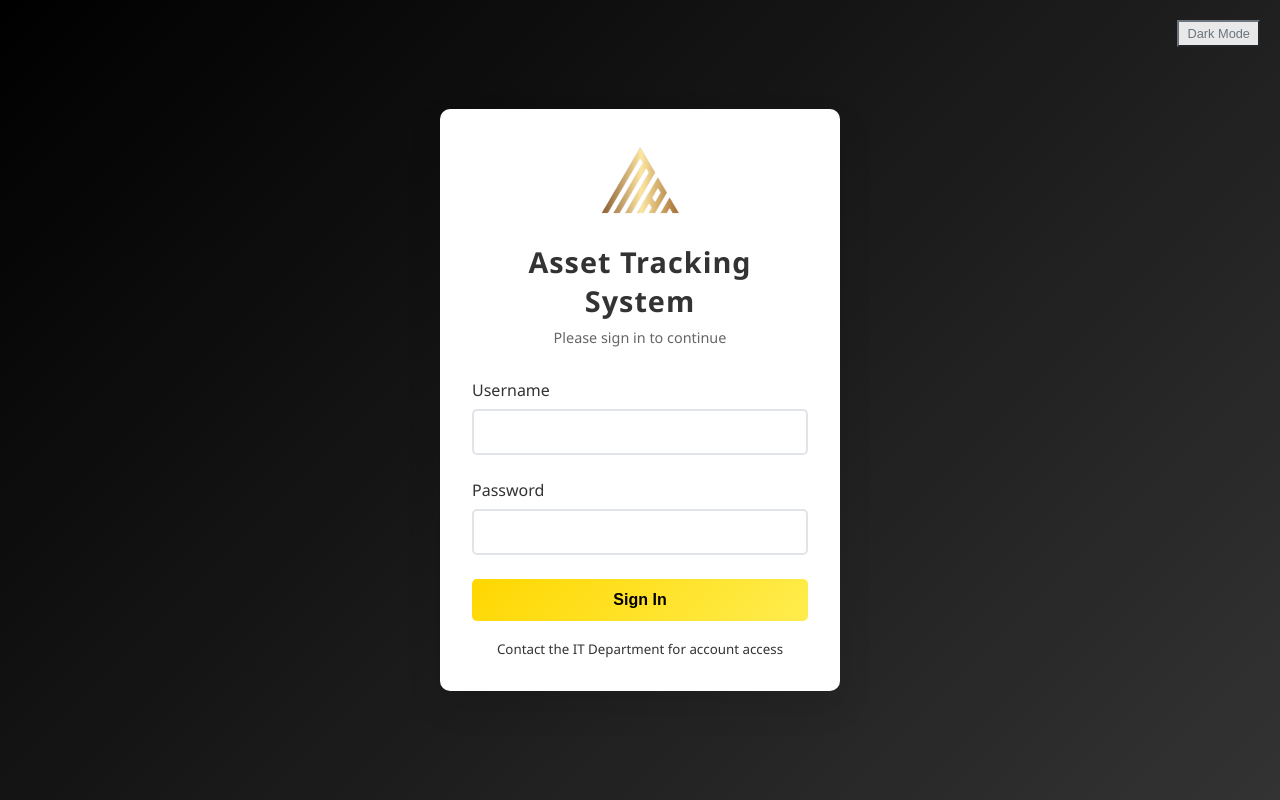
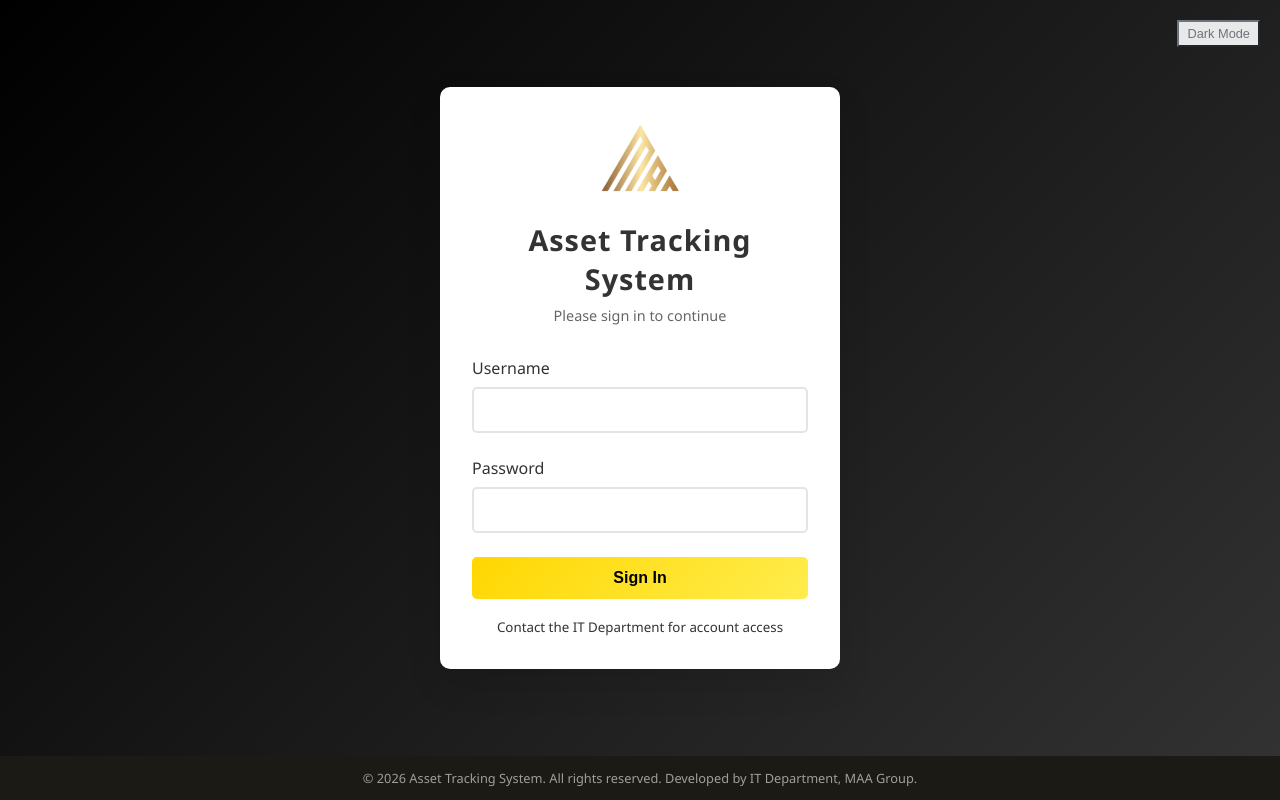
Before and after one commit to Jaypeeeee6/Asset-Tracking-System, a Flask app: page /auth/login in a window 1280 px wide. Run offline with Flask 3, Linux system fonts and the light colour scheme.

Commit message:
Add footer

```diff
--- a/static/qc-layout.css
+++ b/static/qc-layout.css
@@ -234,6 +234,7 @@ body {
     max-width: 100vw;
 }
 
+/* ===== GLOBAL FOOTER (QC Monitor match) ===== */
 .app-footer {
     text-align: center;
     font-size: 0.8rem;
@@ -242,9 +243,23 @@ body {
     margin-top: auto;
 }
 
+.app-footer-auth {
+    color: rgba(255, 255, 255, 0.58);
+    background: var(--dark-bg);
+    min-height: 44px;
+    display: flex;
+    align-items: center;
+    justify-content: center;
+    padding: 0.4rem 1rem;
+}
+
 .dark-mode #page-content-wrapper {
     background-color: #1a1a1a;
     color: #ffffff;
+}
+
+.dark-mode #page-content-wrapper .app-footer {
+    color: rgba(255, 255, 255, 0.55);
 }
 
 @media (max-width: 768px) {
--- a/templates/login.html
+++ b/templates/login.html
@@ -7,6 +7,7 @@
     <link rel="icon" type="image/png" href="{{ url_for('static', filename='images/maa-logo.png') }}">
     <link rel="apple-touch-icon" href="{{ url_for('static', filename='images/maa-logo.png') }}">
     <link rel="stylesheet" href="{{ url_for('static', filename='style.css') }}">
+    <link rel="stylesheet" href="{{ url_for('static', filename='qc-layout.css') }}">
     <style>
         * {
             margin: 0;
@@ -19,17 +20,25 @@
             background: linear-gradient(135deg, #000000 0%, #333333 100%);
             min-height: 100vh;
             display: flex;
+            flex-direction: column;
+        }
+
+        .login-main {
+            flex: 1;
+            display: flex;
             align-items: center;
             justify-content: center;
+            padding: 1rem;
         }
     </style>
 </head>
 <body>
     <!-- Dark Mode Toggle -->
-    <button id="darkModeToggle" class="btn btn-sm" style="position: fixed; top: 20px; right: 20px; border-color: #6c757d; color: #6c757d; background: rgba(255,255,255,0.9);">
+    <button id="darkModeToggle" class="btn btn-sm" style="position: fixed; top: 20px; right: 20px; border-color: #6c757d; color: #6c757d; background: rgba(255,255,255,0.9); z-index: 10;">
         <i class="fas fa-moon"></i><span> Dark Mode</span>
     </button>
 
+    <div class="login-main">
     <div class="login-container">
         <div class="logo">
             <img src="{{ url_for('static', filename='images/maa-logo.png') }}" alt="MAA Logo">
@@ -68,6 +77,11 @@
         </div>
 
     </div>
+    </div>
+
+    <footer class="app-footer app-footer-auth">
+        &copy; 2026 Asset Tracking System. All rights reserved. Developed by IT Department, MAA Group.
+    </footer>
 
     <script>
         // Dark mode toggle functionality
```
